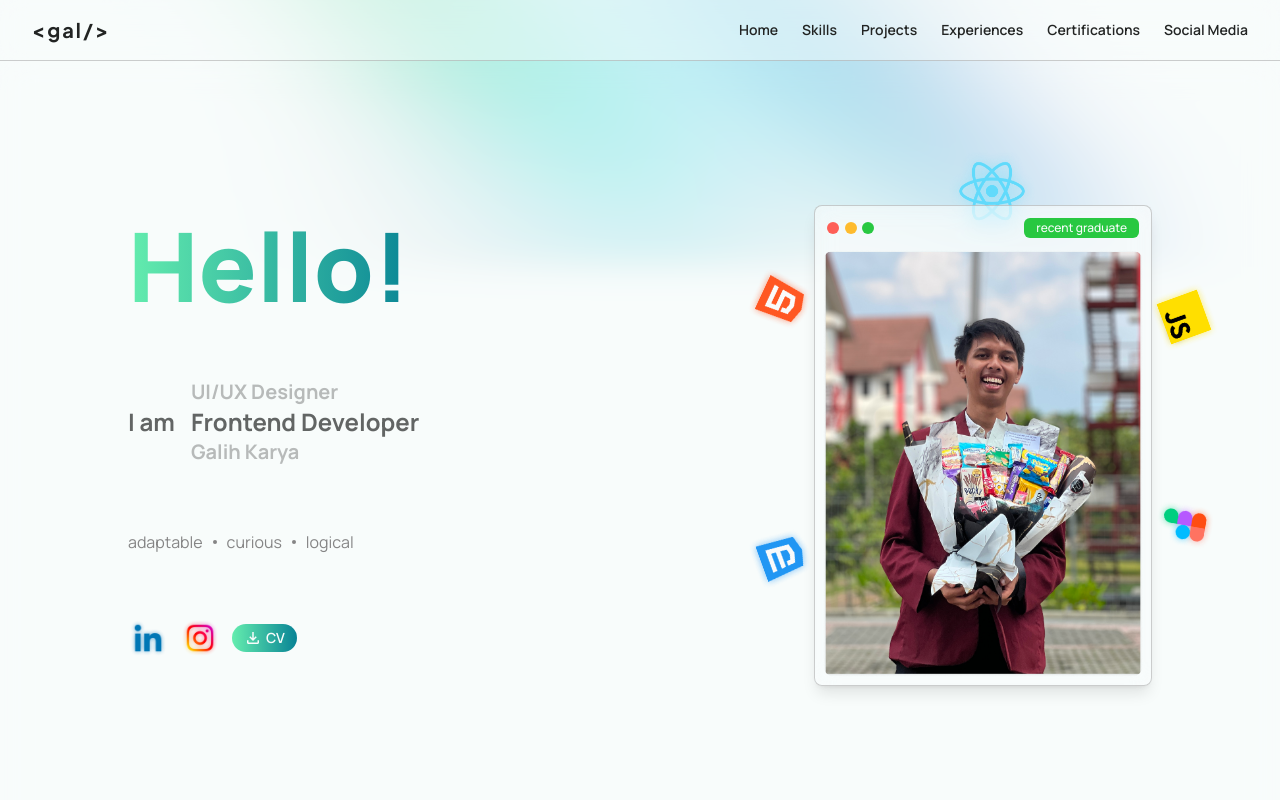
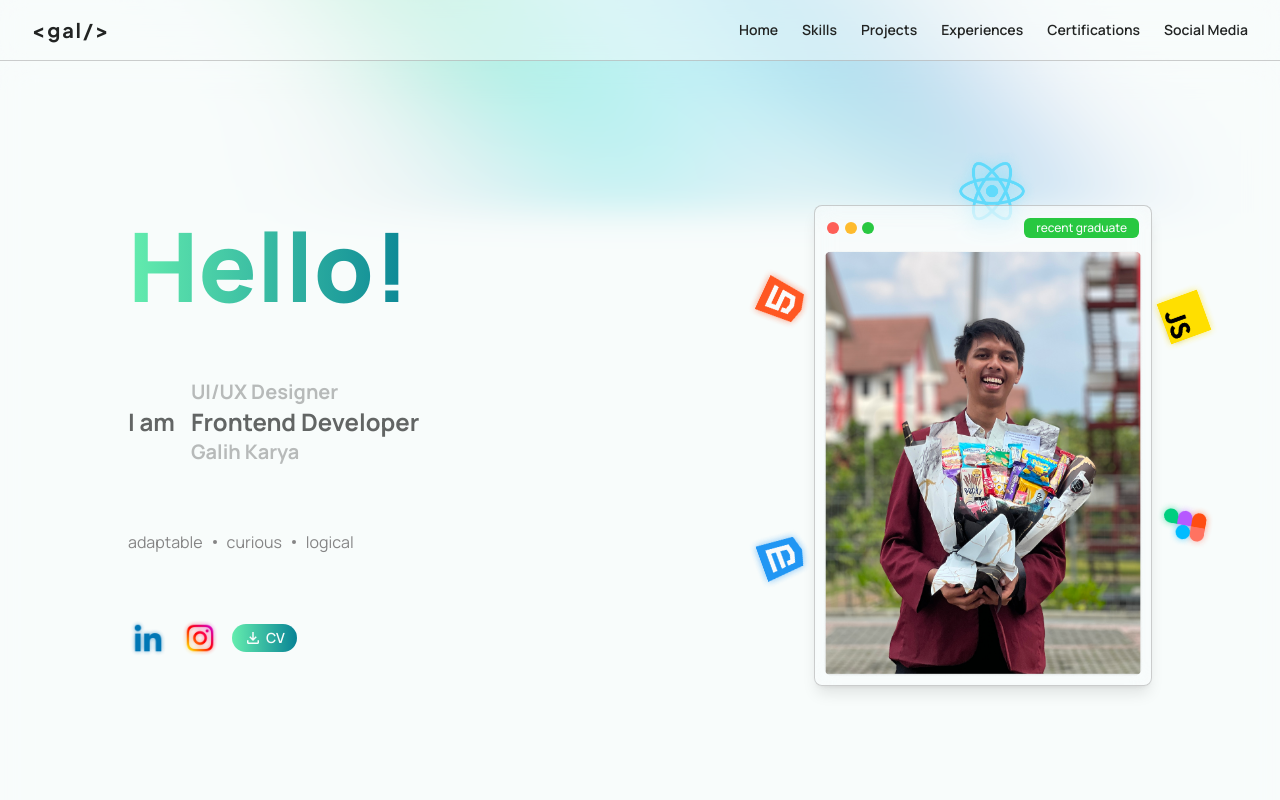
Before and after one commit to galihkarya/josfroux, a Next.js app: page / in a window 1280 px wide. Shown: the top 800 px of the page. Built offline with nearby package versions, Linux system fonts and the light colour scheme.

Commit message:
change height gradient-component-container

```diff
--- a/src/app/page.tsx
+++ b/src/app/page.tsx
@@ -41,7 +41,7 @@ export default function Home() {
     <div className="main-container relative h-full">
       <NavBar />
 
-      <div className="gradient-component-container absolute h-[50vh] bottom-96 inset-0 -translate-y-1/3 -z-50 ">
+      <div className="gradient-component-container absolute h-[40vh] bottom-96 inset-0 -translate-y-1/3 -z-50 ">
         <Image
           src={"/assets/gradient-component.png"}
           layout="fill"
```
